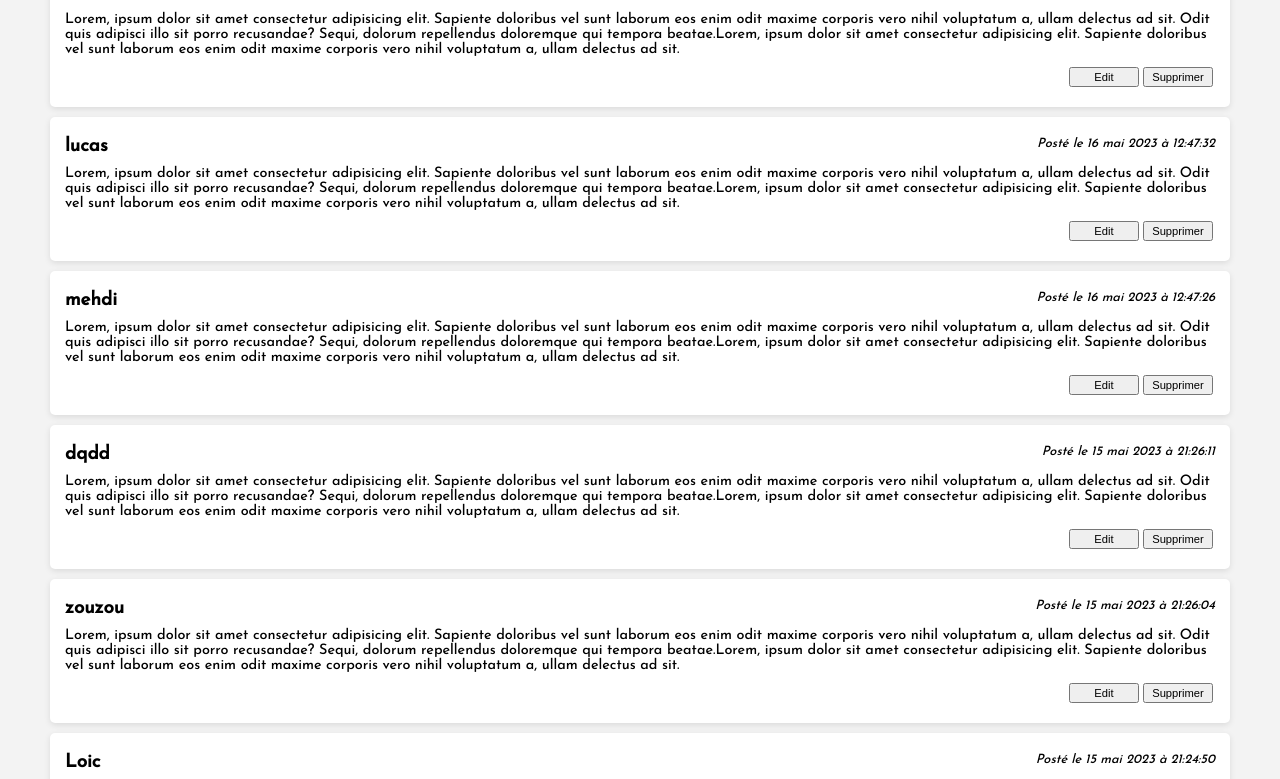
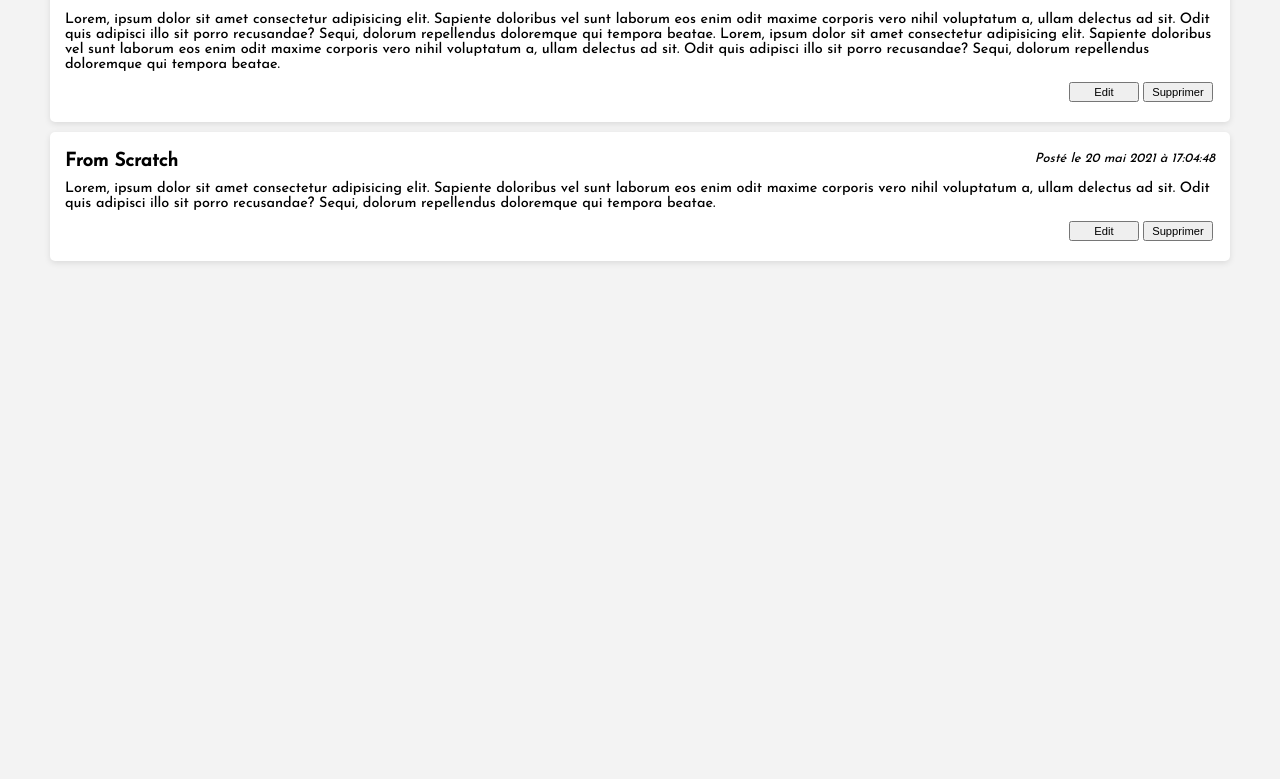
Before and after one commit to mehdi660/Cours_react_fs, a React (Create React App) app: page /blog in a window 1280 px wide. Shown: the part 404-1183 px from the top of the page. After the commit the page ends 800 px from the top, so only its background shows below. Built offline with nearby package versions, Linux system fonts and the light colour scheme; data requests are answered from the project's data file.

Commit message:
finition du creud de la partie blog

```diff
--- a/src/assets/db.json
+++ b/src/assets/db.json
@@ -11,54 +11,6 @@
       "content": "Lorem, ipsum dolor sit amet consectetur adipisicing elit. Sapiente doloribus vel sunt laborum eos enim odit maxime corporis vero nihil voluptatum a, ullam delectus ad sit. Odit quis adipisci illo sit porro recusandae? Sequi, dolorum repellendus doloremque qui tempora beatae.\n\nLorem, ipsum dolor sit amet consectetur adipisicing elit. Sapiente doloribus vel sunt laborum eos enim odit maxime corporis vero nihil voluptatum a, ullam delectus ad sit. Odit quis adipisci illo sit porro recusandae? Sequi, dolorum repellendus doloremque qui tempora beatae.",
       "date": 1621536029778,
       "id": 2
-    },
-    {
-      "author": "Mark Zuckerberg",
-      "content": "Lorem, ipsum dolor sit amet consectetur adipisicing elit. Sapiente doloribus vel sunt laborum eos enim odit maxime corporis vero nihil voluptatum a, ullam delectus ad sit. Odit quis adipisci illo sit porro recusandae? Sequi, dolorum repellendus doloremque qui tempora beatae.Lorem, ipsum dolor sit amet consectetur adipisicing elit. Sapiente doloribus vel sunt laborum eos enim odit maxime corporis vero nihil voluptatum a, ullam delectus ad sit. ",
-      "date": 1621536056135,
-      "id": 3
-    },
-    {
-      "author": "Mehdi",
-      "content": "Lorem, ipsum dolor sit amet consectetur adipisicing elit. Sapiente doloribus vel sunt laborum eos enim odit maxime corporis vero nihil voluptatum a, ullam delectus ad sit. Odit quis adipisci illo sit porro recusandae? Sequi, dolorum repellendus doloremque qui tempora beatae.Lorem, ipsum dolor sit amet consectetur adipisicing elit. Sapiente doloribus vel sunt laborum eos enim odit maxime corporis vero nihil voluptatum a, ullam delectus ad sit.\n\n",
-      "date": 1684185866523,
-      "id": 4
-    },
-    {
-      "author": "Loic",
-      "content": "Lorem, ipsum dolor sit amet consectetur adipisicing elit. Sapiente doloribus vel sunt laborum eos enim odit maxime corporis vero nihil voluptatum a, ullam delectus ad sit. Odit quis adipisci illo sit porro recusandae? Sequi, dolorum repellendus doloremque qui tempora beatae.Lorem, ipsum dolor sit amet consectetur adipisicing elit. Sapiente doloribus vel sunt laborum eos enim odit maxime corporis vero nihil voluptatum a, ullam delectus ad sit.\n\n\n",
-      "date": 1684185890565,
-      "id": 5
-    },
-    {
-      "author": "zouzou",
-      "content": "Lorem, ipsum dolor sit amet consectetur adipisicing elit. Sapiente doloribus vel sunt laborum eos enim odit maxime corporis vero nihil voluptatum a, ullam delectus ad sit. Odit quis adipisci illo sit porro recusandae? Sequi, dolorum repellendus doloremque qui tempora beatae.Lorem, ipsum dolor sit amet consectetur adipisicing elit. Sapiente doloribus vel sunt laborum eos enim odit maxime corporis vero nihil voluptatum a, ullam delectus ad sit.\n\n",
-      "date": 1684185964844,
-      "id": 6
-    },
-    {
-      "author": "dqdd",
-      "content": "Lorem, ipsum dolor sit amet consectetur adipisicing elit. Sapiente doloribus vel sunt laborum eos enim odit maxime corporis vero nihil voluptatum a, ullam delectus ad sit. Odit quis adipisci illo sit porro recusandae? Sequi, dolorum repellendus doloremque qui tempora beatae.Lorem, ipsum dolor sit amet consectetur adipisicing elit. Sapiente doloribus vel sunt laborum eos enim odit maxime corporis vero nihil voluptatum a, ullam delectus ad sit.\n\n",
-      "date": 1684185971431,
-      "id": 7
-    },
-    {
-      "author": "mehdi",
-      "content": "Lorem, ipsum dolor sit amet consectetur adipisicing elit. Sapiente doloribus vel sunt laborum eos enim odit maxime corporis vero nihil voluptatum a, ullam delectus ad sit. Odit quis adipisci illo sit porro recusandae? Sequi, dolorum repellendus doloremque qui tempora beatae.Lorem, ipsum dolor sit amet consectetur adipisicing elit. Sapiente doloribus vel sunt laborum eos enim odit maxime corporis vero nihil voluptatum a, ullam delectus ad sit.\n\n",
-      "date": 1684241246524,
-      "id": 8
-    },
-    {
-      "author": "lucas ",
-      "content": "Lorem, ipsum dolor sit amet consectetur adipisicing elit. Sapiente doloribus vel sunt laborum eos enim odit maxime corporis vero nihil voluptatum a, ullam delectus ad sit. Odit quis adipisci illo sit porro recusandae? Sequi, dolorum repellendus doloremque qui tempora beatae.Lorem, ipsum dolor sit amet consectetur adipisicing elit. Sapiente doloribus vel sunt laborum eos enim odit maxime corporis vero nihil voluptatum a, ullam delectus ad sit.\n\n",
-      "date": 1684241252620,
-      "id": 9
-    },
-    {
-      "author": "fs",
-      "content": "Lorem, ipsum dolor sit amet consectetur adipisicing elit. Sapiente doloribus vel sunt laborum eos enim odit maxime corporis vero nihil voluptatum a, ullam delectus ad sit. Odit quis adipisci illo sit porro recusandae? Sequi, dolorum repellendus doloremque qui tempora beatae.Lorem, ipsum dolor sit amet consectetur adipisicing elit. Sapiente doloribus vel sunt laborum eos enim odit maxime corporis vero nihil voluptatum a, ullam delectus ad sit.\n\n",
-      "date": 1684241356010,
-      "id": 10
     }
   ]
 }
--- a/src/components/Article.js
+++ b/src/components/Article.js
@@ -1,6 +1,9 @@
-import React from "react";
+import axios from "axios";
+import React, { useState } from "react";
 
-const article = ({ article }) => {
+const Article = ({ article }) => {
+  const [isEditing, setIsEditing] = useState(false);
+  const [editContent, setEditContent] = useState("");
   const dateFormater = (date) => {
     let newDate = new Date(date).toLocaleDateString("fr-FR", {
       year: "numeric",
@@ -12,20 +15,65 @@ const article = ({ article }) => {
     });
     return newDate;
   };
-  console.log(article);
+
+  const handleEdit = () => {
+    const data = {
+      author: article.author,
+      content: editContent ? editContent : article.content,
+      date: article.date,
+      updatedDate: Date.now(),
+    };
+
+    axios.put("http://localhost:3004/articles/" + article.id, data).then(() => {
+      setIsEditing(false);
+    });
+    setIsEditing(false);
+  };
+
+  const handleDelete = () => {
+    axios.delete("http://localhost:3004/articles/" + article.id);
+    window.location.reload();
+  };
+
   return (
-    <div className="article">
+    <div
+      className="article"
+      style={{ background: isEditing ? "#f3feff" : "white" }}
+    >
       <div className="card-header">
         <h3>{article.author}</h3>
         <em>Posté le {dateFormater(article.date)}</em>
       </div>
-      <p>{article.content}</p>
+      {isEditing ? (
+        <textarea
+          defaultValue={editContent ? editContent : article.content}
+          autoFocus
+          onChange={(e) => setEditContent(e.target.value)}
+        ></textarea>
+      ) : (
+        <p>{editContent ? editContent : article.content}</p>
+      )}
       <div className="btn-container">
-        <button>Edit</button>
-        <button>Supprimer</button>
+        {isEditing ? (
+          <button onClick={() => handleEdit()}>Valider</button>
+        ) : (
+          <button onClick={() => setIsEditing(true)}>Edit</button>
+        )}
+
+        <button
+          onClick={() => {
+            if (
+              window.confirm("Voulez vous vraimment supprimer cet article ?")
+            ) {
+              handleDelete();
+            }
+          }}
+        >
+          Supprimer
+        </button>
       </div>
     </div>
   );
 };
 
-export default article;
+export default Article;
```
